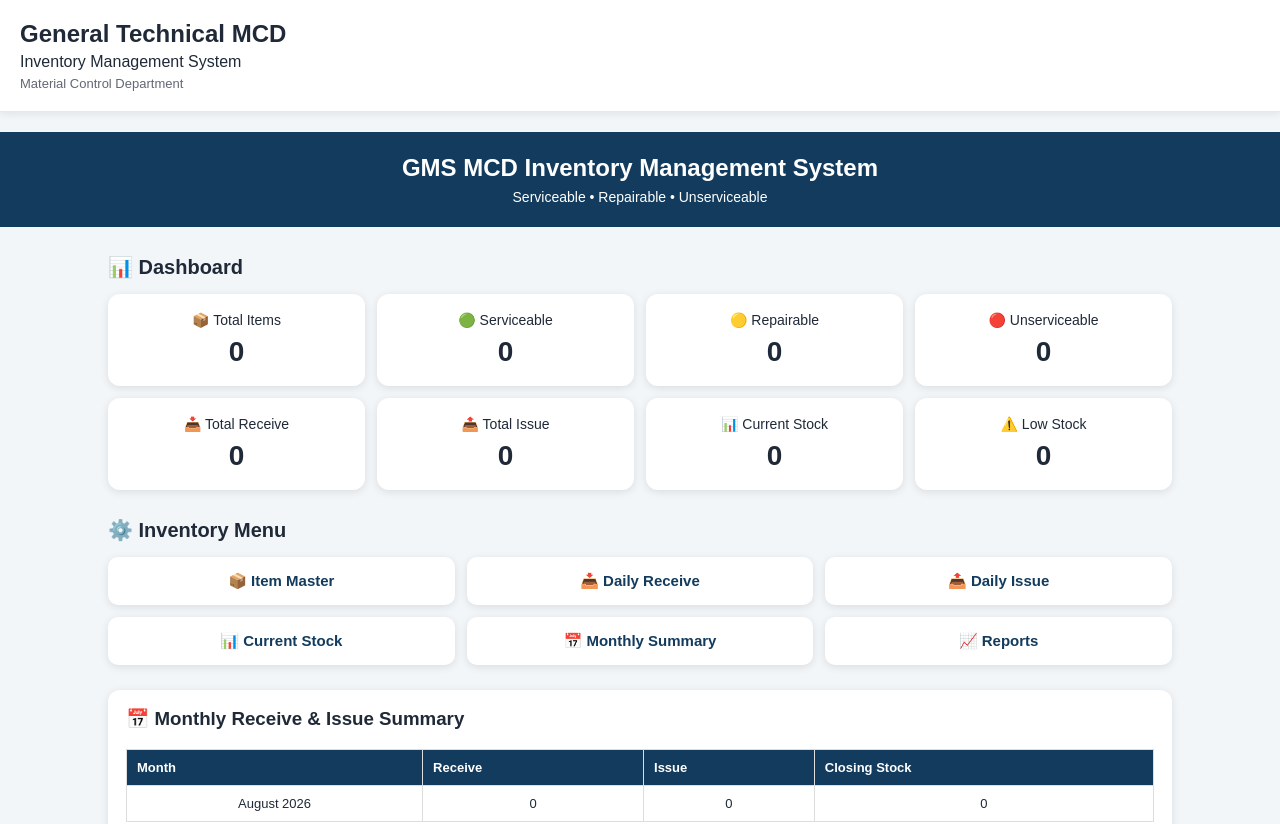
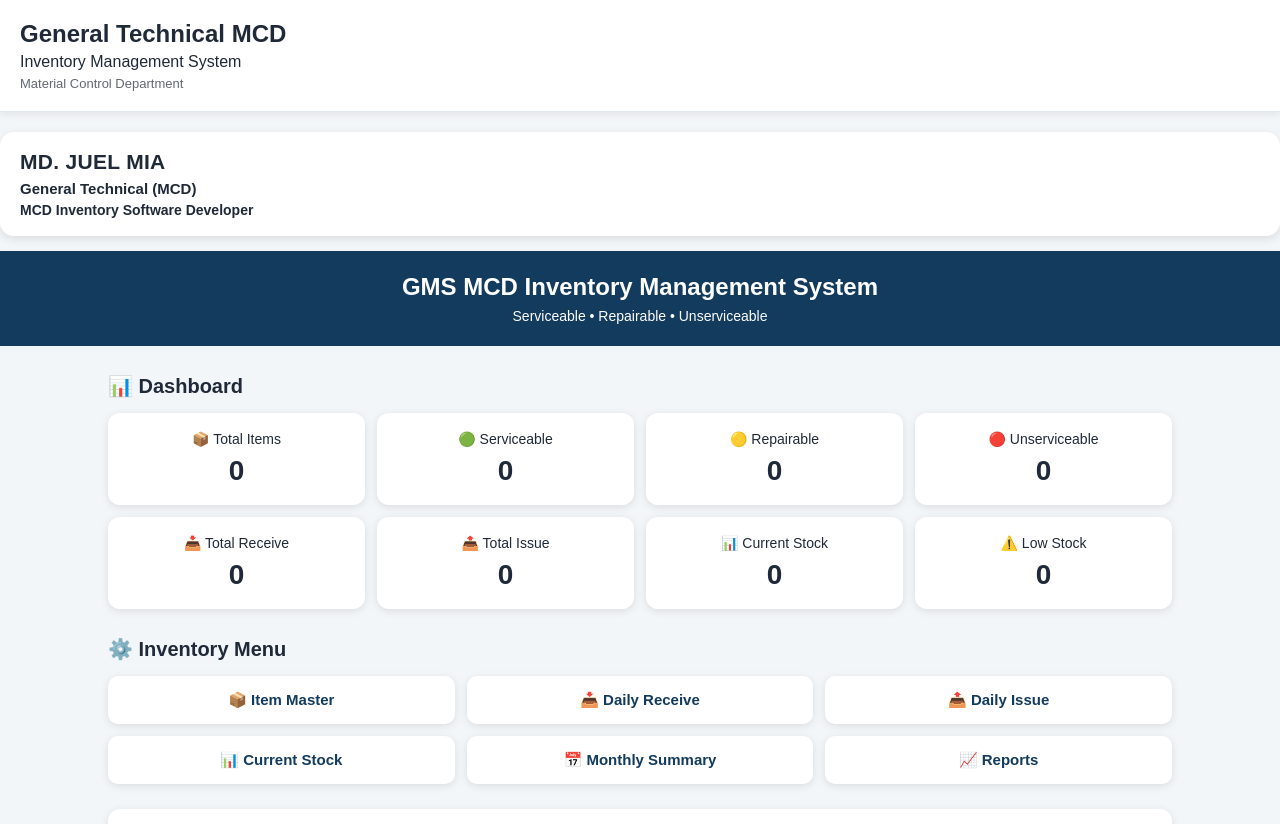
Before and after one commit to juelmiagmsbdcom-svg/general-techanical-mcd, a plain HTML site: page index.html in a window 1280 px wide. Shown: the top 824 px of the page. Drawn offline with Linux system fonts and the light colour scheme.

Commit message:
new profile code lock

```diff
--- a/index.html
+++ b/index.html
@@ -223,7 +223,45 @@ th{
 
 <!-- ===== END PROFESSIONAL INVENTORY HEADER ===== -->
 
-<body>
+<body><!-- ===== PROFILE START ===== -->
+
+<div style="
+  max-width:1400px;
+  margin:15px auto;
+  padding:18px 20px;
+  background:#ffffff;
+  border-radius:14px;
+  box-shadow:0 3px 10px rgba(0,0,0,0.10);
+  text-align:left;
+">
+
+  <div style="
+    font-size:21px;
+    font-weight:700;
+    letter-spacing:0.3px;
+  ">
+    MD. JUEL MIA
+  </div>
+
+  <div style="
+    font-size:15px;
+    font-weight:600;
+    margin-top:6px;
+  ">
+    General Technical (MCD)
+  </div>
+
+  <div style="
+    font-size:14px;
+    font-weight:600;
+    margin-top:5px;
+  ">
+    MCD Inventory Software Developer
+  </div>
+
+</div>
+
+<!-- ===== PROFILE END ===== -->
 
 <div class="header">
     <h1>GMS MCD Inventory Management System</h1>
```
